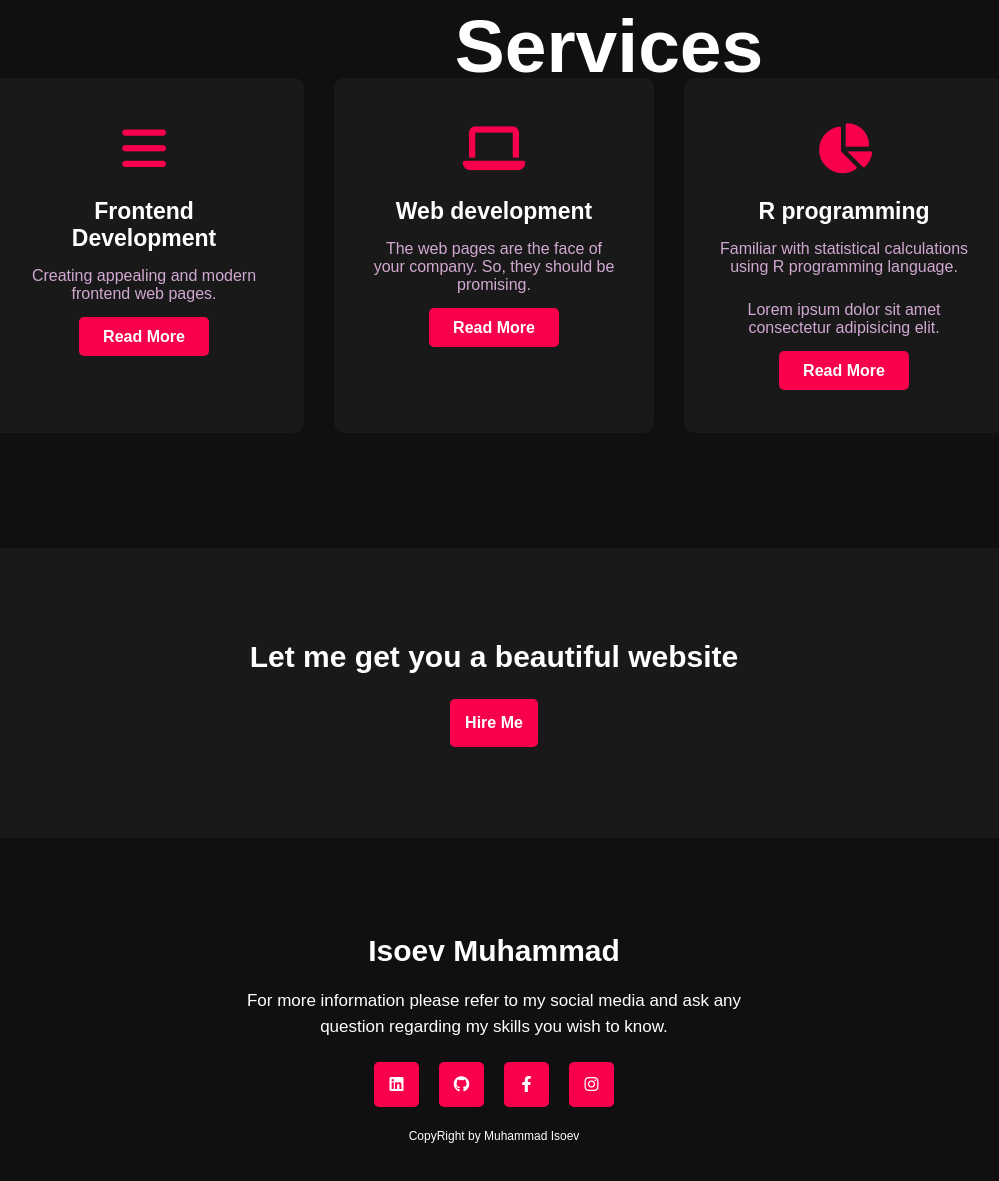
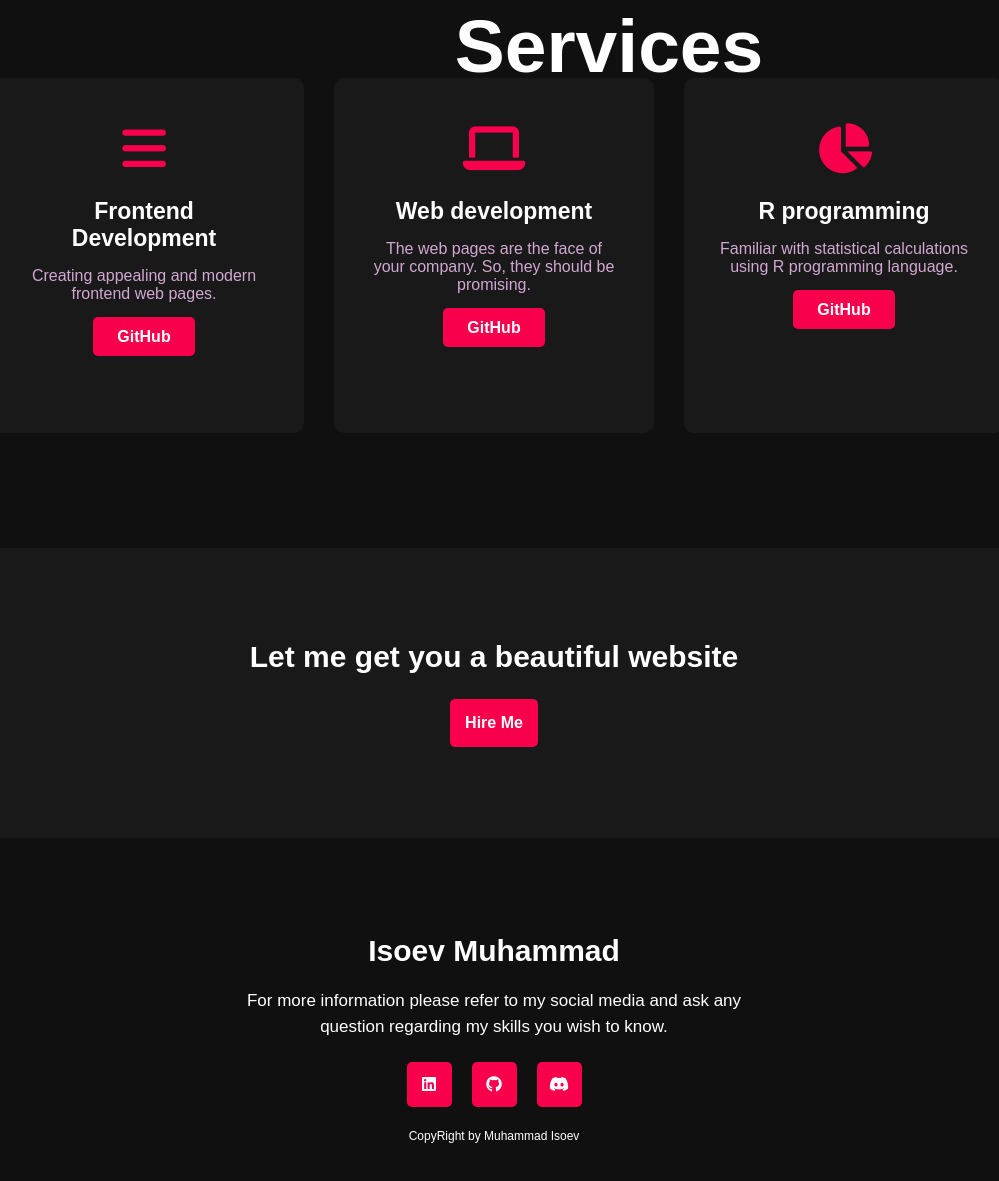
Before and after one commit to Muhammad-Khusayn/portfolio-page, a plain HTML site: page index.html in a window 1280 px wide. Shown: the part 1467-2648 px from the top of the page, without its empty margins (146-1145 px from the left). Drawn offline with Linux system fonts and the light colour scheme.

Commit message:
eddited links

```diff
--- a/index.html
+++ b/index.html
@@ -59,10 +59,12 @@
           <h5>Front-End <span>Developer</span></h5>
           <p>
             I am a front-end developer. I can provide a nice looking modern web
-            pages with eye-catching animations. As I am still a student at
-            university, I am an entry-level develper.
+            pages with eye-catching animations. I have an experience working
+            with HTML5, CSS3, JS, React, Python and R.
           </p>
-          <button>Let`s talk</button>
+          <a href="https://discord.gg/u52RGkHu" target="_blank"
+            ><button>Let`s Talk</button></a
+          >
         </div>
       </div>
     </section>
@@ -77,7 +79,12 @@
         <div class="pra">
           <p>Creating appealing and modern frontend web pages.</p>
           <p style="text-align: center">
-            <a class="button" href="">Read More</a>
+            <a
+              class="button"
+              href="https://github.com/Muhammad-Khusayn"
+              target="_blank"
+              >GitHub</a
+            >
           </p>
         </div>
       </div>
@@ -90,7 +97,12 @@
             promising.
           </p>
           <p style="text-align: center">
-            <a class="button" href="">Read More</a>
+            <a
+              class="button"
+              href="https://github.com/Muhammad-Khusayn"
+              target="_blank"
+              >GitHub</a
+            >
           </p>
         </div>
       </div>
@@ -101,11 +113,13 @@
           <p>
             Familiar with statistical calculations using R programming language.
           </p>
-          <p class="pra read-more">
-            Lorem ipsum dolor sit amet consectetur adipisicing elit.
-          </p>
           <p style="text-align: center">
-            <a class="button" href="">Read More</a>
+            <a
+              class="button"
+              href="https://github.com/Muhammad-Khusayn"
+              target="_blank"
+              >GitHub</a
+            >
           </p>
         </div>
       </div>
@@ -113,7 +127,9 @@
     <!-- Contact section start -->
     <div class="contact-me">
       <p>Let me get you a beautiful website</p>
-      <a class="button-two" href="#">Hire Me</a>
+      <a class="button-two" href="https://discord.gg/u52RGkHu" target="_blank"
+        >Hire Me</a
+      >
     </div>
     <!-- Footer section start -->
     <footer>
@@ -123,10 +139,17 @@
         question regarding my skills you wish to know.
       </p>
       <div class="social">
-        <a href="#"><i class="fa-brands fa-linkedin"></i></a>
-        <a href="#"><i class="fa-brands fa-github"></i></a>
-        <a href="#"><i class="fa-brands fa-facebook-f"></i></a>
-        <a href="#"><i class="fa-brands fa-instagram"></i></a>
+        <a
+          href="https://www.linkedin.com/in/muhammad-isoev-241a13220"
+          target="_blank"
+          ><i class="fa-brands fa-linkedin"></i
+        ></a>
+        <a href="https://github.com/Muhammad-Khusayn" target="_blank"
+          ><i class="fa-brands fa-github"></i
+        ></a>
+        <a href="https://discord.gg/u52RGkHu" target="_blank"
+          ><i class="fa-brands fa-discord"></i
+        ></a>
       </div>
       <p class="end" style="color: white; font-size: 12px">
         CopyRight by Muhammad Isoev
```
